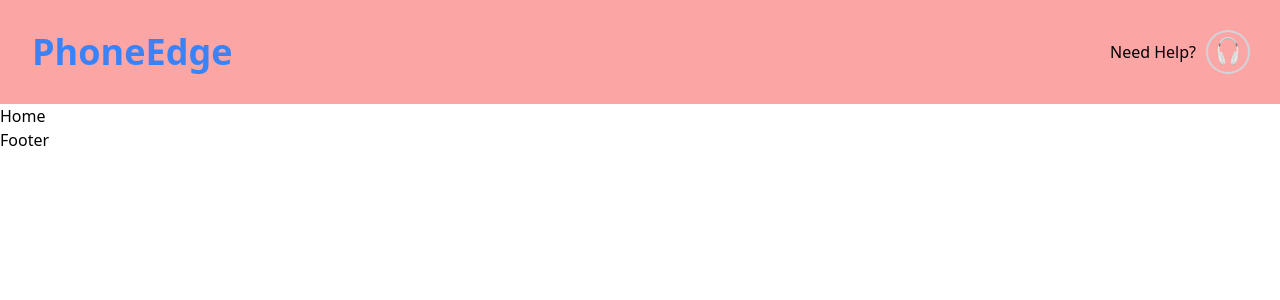
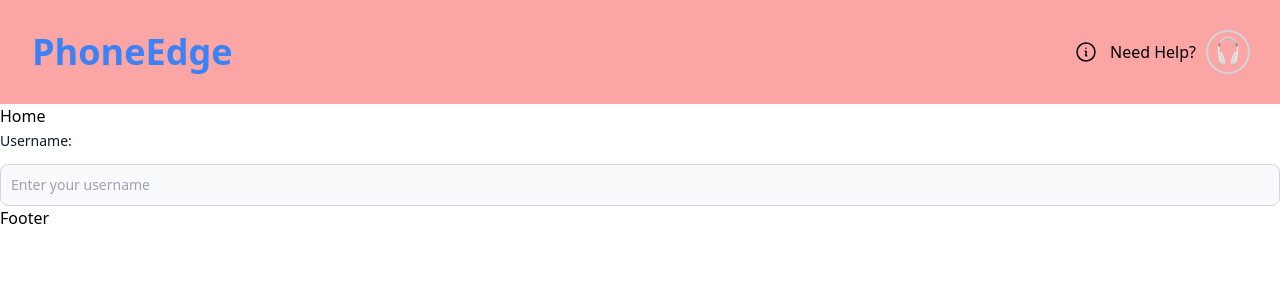
Before and after one commit to lymakara-dev/vue_ecommerce, a Vue app: page / in a window 1280 px wide. Shown: the top 300 px of the page. Built offline with nearby package versions, Linux system fonts and the light colour scheme.

Commit message:
fix home route and install heroicon

```diff
--- a/package.json
+++ b/package.json
@@ -10,6 +10,7 @@
     "test:unit": "vitest"
   },
   "dependencies": {
+    "@heroicons/vue": "^2.2.0",
     "pinia": "^2.2.6",
     "vue": "^3.5.12",
     "vue_ecommerce": "file:",
--- a/src/App.vue
+++ b/src/App.vue
@@ -1,6 +1,5 @@
 <template>
- <HomePage />
- <RouterView />
+  <RouterView />
 </template>
 
 <script>
--- a/src/components/common/Navbar.vue
+++ b/src/components/common/Navbar.vue
@@ -3,6 +3,7 @@
     <div class="m-auto w-full flex flex-row justify-between items-center">
       <div class="text-primary text-4xl font-bold">PhoneEdge</div>
       <div class="flex flex-row gap-3 items-center">
+        <InformationCircleIcon class="h-6 w-6" />
         <div>Need Help?</div>
         <div>
           <img
@@ -17,7 +18,15 @@
 </template>
 
 <script>
+import {
+  InformationCircleIcon,
+  ShoppingBagIcon,
+} from "@heroicons/vue/24/outline";
 export default {
   name: "Navbar",
+  components: {
+    ShoppingBagIcon,
+    InformationCircleIcon,
+  },
 };
 </script>
--- a/src/pages/HomePage.vue
+++ b/src/pages/HomePage.vue
@@ -1,15 +1,23 @@
 <template>
   <Navbar></Navbar>
   <h1>Home</h1>
+  <InputField
+    label="Username:"
+    id="username"
+    type="text"
+    name="username"
+    placeholder="Enter your username"
+  />
   <Footer></Footer>
 </template>
 
 <script>
 import Footer from "@/components/common/Footer.vue";
 import Navbar from "@/components/common/Navbar.vue";
+import InputField from "@/components/InputField.vue";
 
 export default {
   name: "HomePage",
-  components: { Navbar, Footer },
+  components: { Navbar, Footer, InputField },
 };
 </script>
--- a/src/router/index.js
+++ b/src/router/index.js
@@ -1,21 +1,26 @@
 import { createRouter, createWebHistory } from "vue-router";
 import SignUp from "@/pages/auth/SignUp.vue";
 import SignIn from "@/pages/auth/SignIn.vue";
+import HomePage from "@/pages/HomePage.vue";
 
 const router = createRouter({
   history: createWebHistory(import.meta.env.BASE_URL),
   routes: [
     {
+      path: "/", // Root path
+      name: "Home",
+      component: HomePage,
+    },
+    {
       path: "/signin",
-      name: "SignIn", // Update name to match the component
+      name: "SignIn",
       component: SignIn,
     },
     {
       path: "/signup",
-      name: "SignUp", // Add a route for SignUp
+      name: "SignUp",
       component: SignUp,
     },
-
   ],
 });
 
```
Also changed, not shown: src/assets/base.css (+3 -15 lines), src/pages/SigninPage.vue (deleted), 1 other file (tests, documents, lock files or other folders).
